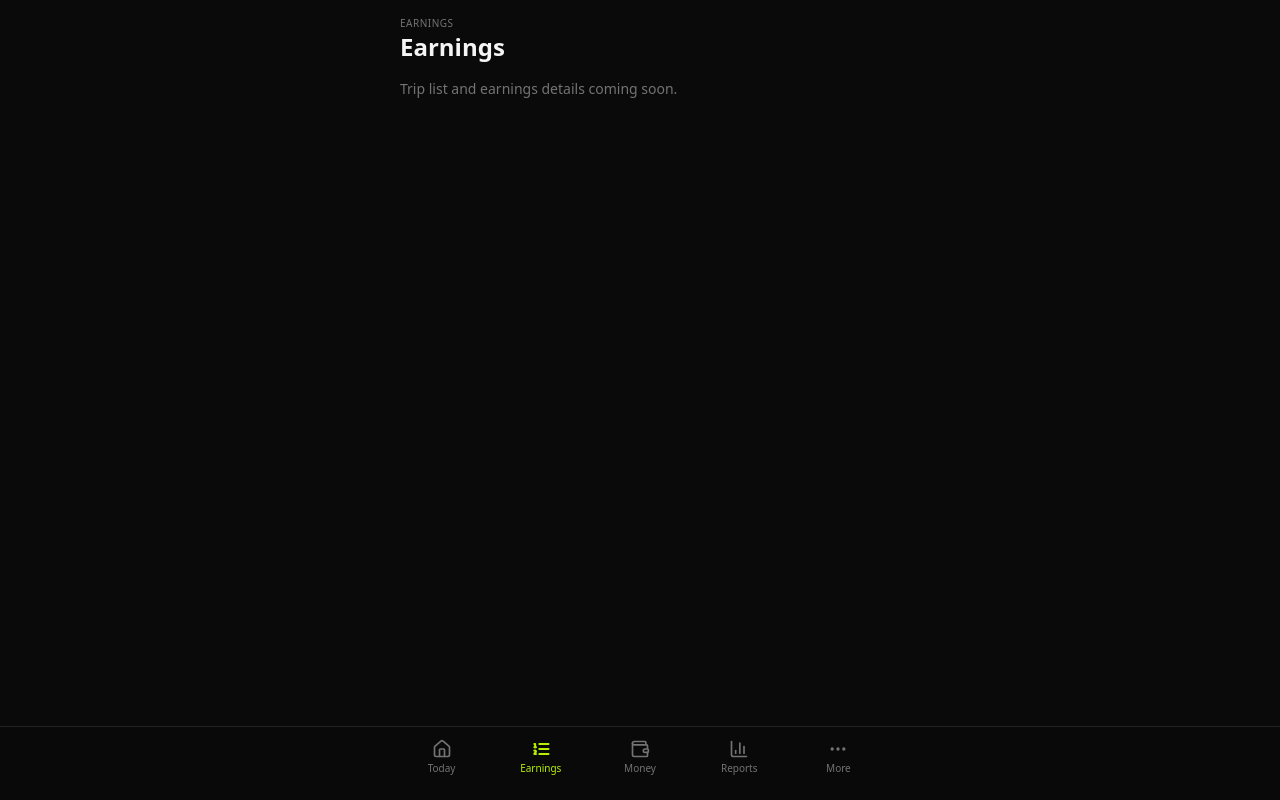
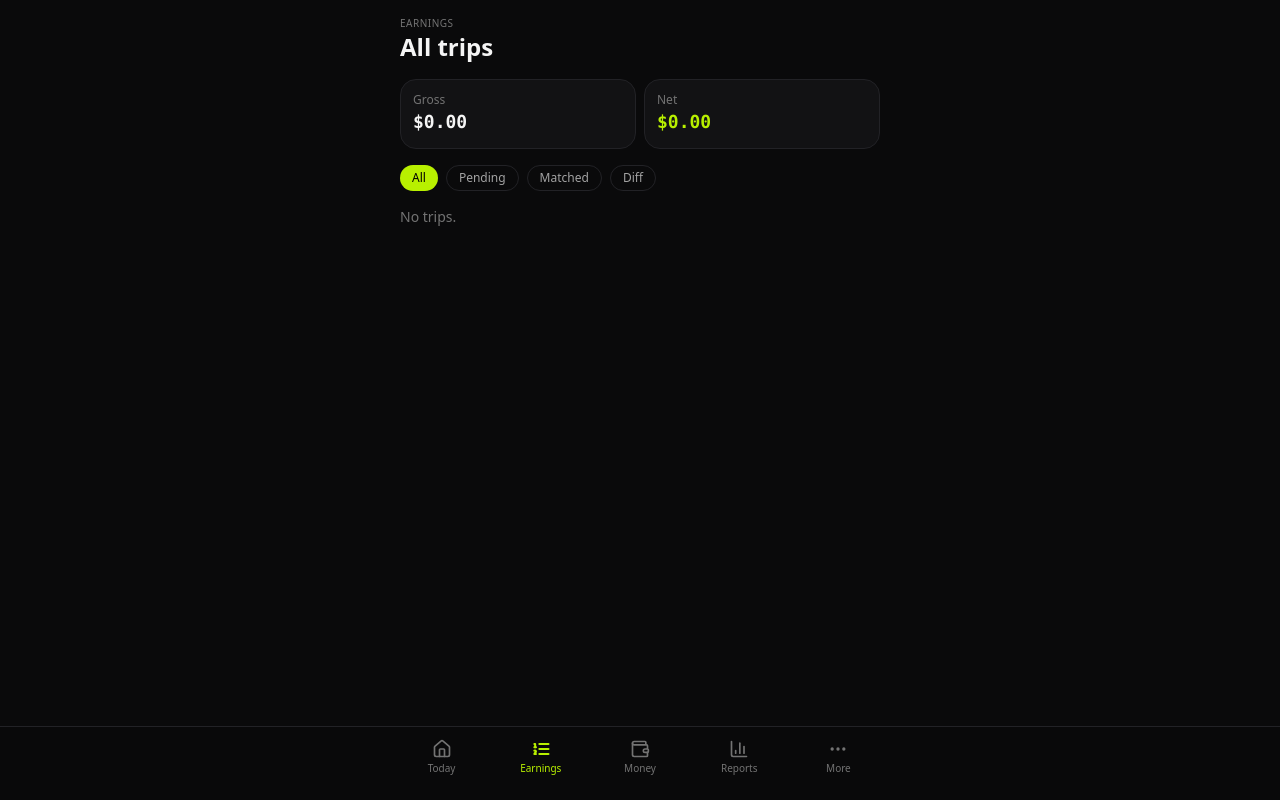
Before and after one commit to transittaxmc-create/copiloto-v8, a Next.js app: page /earnings in a window 1280 px wide. Built offline with nearby package versions, Linux system fonts and the light colour scheme.

Commit message:
Build full Earnings page with list and status filters

```diff
--- a/src/app/earnings/page.tsx
+++ b/src/app/earnings/page.tsx
@@ -1,13 +1,98 @@
 "use client";
 
+import { useMemo, useState } from "react";
+import { useStore } from "@/lib/store";
+import { money, tripGross, tripNet } from "@/lib/formulas";
+import type { TripStatus } from "@/lib/types";
+
+const filters: { id: "all" | TripStatus; label: string }[] = [
+  { id: "all", label: "All" },
+  { id: "pending", label: "Pending" },
+  { id: "matched", label: "Matched" },
+  { id: "difference", label: "Diff" },
+];
+
 export default function EarningsPage() {
+  const { ready, data, setTripStatus, removeTrip } = useStore();
+  const [filter, setFilter] = useState<"all" | TripStatus>("all");
+
+  const trips = useMemo(() => {
+    const list = [...data.trips].sort((a, b) => b.createdAt.localeCompare(a.createdAt));
+    return filter === "all" ? list : list.filter((t) => t.status === filter);
+  }, [data.trips, filter]);
+
+  const totals = useMemo(() => {
+    const gross = trips.reduce((s, t) => s + tripGross(t), 0);
+    const net = trips.reduce((s, t) => s + tripNet(t), 0);
+    return { gross, net };
+  }, [trips]);
+
+  if (!ready) return <div className="p-8 text-center text-neutral-500">Loading…</div>;
+
   return (
-    <main className="px-4 pt-4">
+    <main className="px-4 pt-4 space-y-4 pb-4">
       <header>
         <p className="text-[10px] uppercase tracking-wider text-neutral-500">Earnings</p>
-        <h1 className="text-2xl font-semibold">Earnings</h1>
+        <h1 className="text-2xl font-semibold">All trips</h1>
       </header>
-      <p className="mt-4 text-sm text-neutral-500">Trip list and earnings details coming soon.</p>
+
+      <section className="grid grid-cols-2 gap-2">
+        <div className="rounded-2xl border border-line bg-panel p-3">
+          <p className="text-xs text-neutral-500">Gross</p>
+          <p className="font-mono text-lg font-semibold">{money(totals.gross)}</p>
+        </div>
+        <div className="rounded-2xl border border-line bg-panel p-3">
+          <p className="text-xs text-neutral-500">Net</p>
+          <p className="font-mono text-lg font-semibold text-lime">{money(totals.net)}</p>
+        </div>
+      </section>
+
+      <div className="flex gap-2">
+        {filters.map((f) => (
+          <button
+            key={f.id}
+            onClick={() => setFilter(f.id)}
+            className={`rounded-full px-3 py-1 text-xs font-medium ${filter === f.id ? "bg-lime text-black" : "border border-line text-neutral-400"}`}
+          >
+            {f.label}
+          </button>
+        ))}
+      </div>
+
+      <section className="space-y-2">
+        {trips.length === 0 ? (
+          <p className="text-sm text-neutral-500">No trips.</p>
+        ) : (
+          trips.map((t) => (
+            <div key={t.id} className="rounded-xl border border-line bg-panel p-3 space-y-2">
+              <div className="flex justify-between">
+                <div>
+                  <p className="font-medium">{t.platform}</p>
+                  <p className="text-xs text-neutral-500">{t.date} · {t.pickup || "—"} → {t.dropoff || "—"}</p>
+                </div>
+                <div className="text-right">
+                  <p className="font-mono">{money(tripNet(t))}</p>
+                  <p className="text-[10px] uppercase text-neutral-500">{t.status}</p>
+                </div>
+              </div>
+              <div className="flex gap-1.5 flex-wrap">
+                {(["pending", "matched", "difference"] as TripStatus[]).map((s) => (
+                  <button
+                    key={s}
+                    onClick={() => setTripStatus(t.id, s)}
+                    className={`rounded-lg px-2 py-1 text-[10px] font-medium ${t.status === s ? "bg-cyan/20 text-cyan" : "border border-line text-neutral-500"}`}
+                  >
+                    {s}
+                  </button>
+                ))}
+                <button onClick={() => removeTrip(t.id)} className="ml-auto text-[10px] text-danger">
+                  Delete
+                </button>
+              </div>
+            </div>
+          ))
+        )}
+      </section>
     </main>
   );
 }
```
